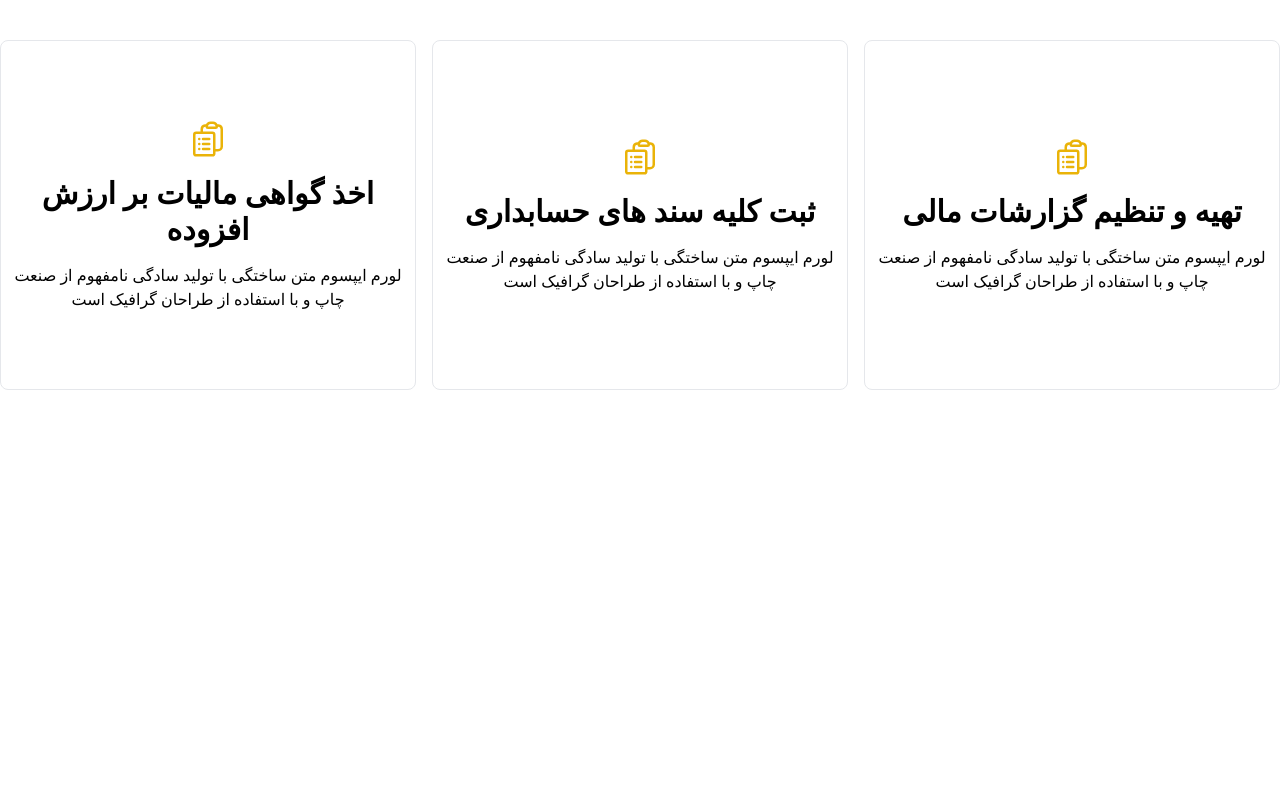
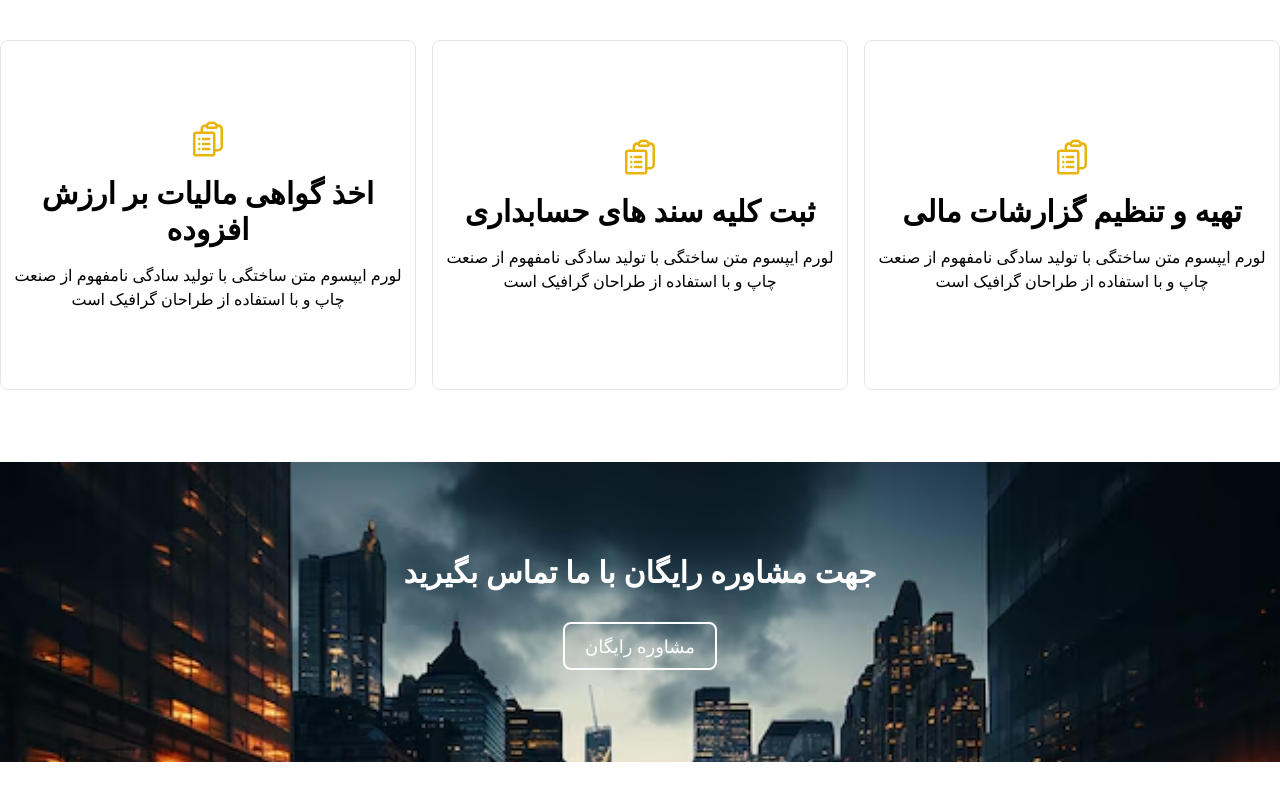
Before and after one commit to H-Tariki/rtlr-project-230238, a website: page index.html in a window 1280 px wide. Shown: the part 2118-2918 px from the top of the page. Before the commit the page ends 2580 px from the top, so only its background shows below. Drawn offline with nearby package versions, Linux system fonts and the light colour scheme.

Commit message:
set tower img

```diff
--- a/index.html
+++ b/index.html
@@ -162,6 +162,12 @@
             </div>
         </div>
 
+        <div id="tower-cont" class="flex justify-center mb-20">
+            <div style="background-image: url(./images/towers.avif);" id="towers-img" class="w-full h-[300px] bg-cover bg-no-repeat flex flex-col gap-8 justify-center items-center">
+                <h1 class="text-white text-3xl font-bold">جهت مشاوره رایگان با ما تماس بگیرید</h1>
+                <h1 class="text-white text-lg border-2 border-white px-5 py-2 rounded-lg hover:bg-yellow-400 hover:font-bold transition-all duration-500 cursor-pointer hover:translate-y-[-10px]">مشاوره رایگان</h1>
+            </div>
+        </div>
         <script src="https://cdn.jsdelivr.net/npm/swiper@11/swiper-bundle.min.js"></script>
         <script src="./WOW-master/dist/wow.js"></script>
         <script>
```
Also changed, not shown: dist/output.css, images/towers.avif (added).
